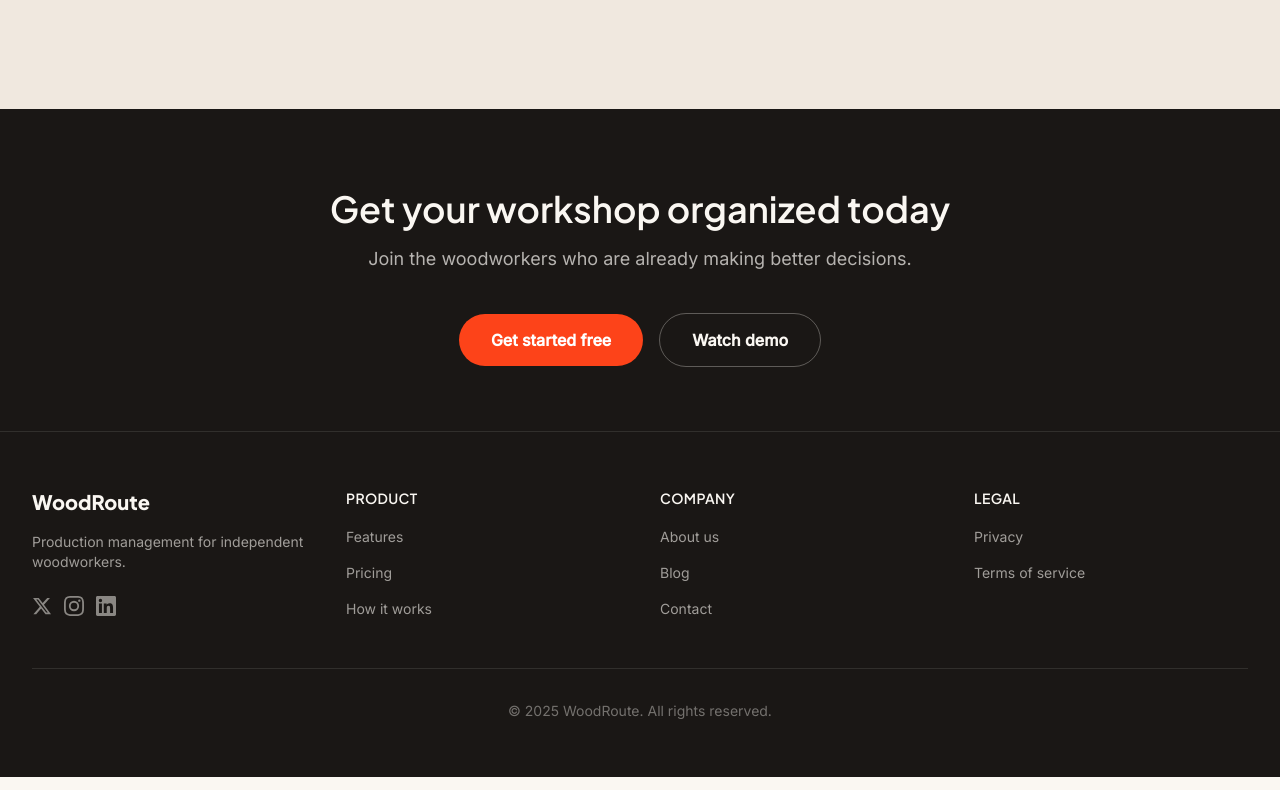
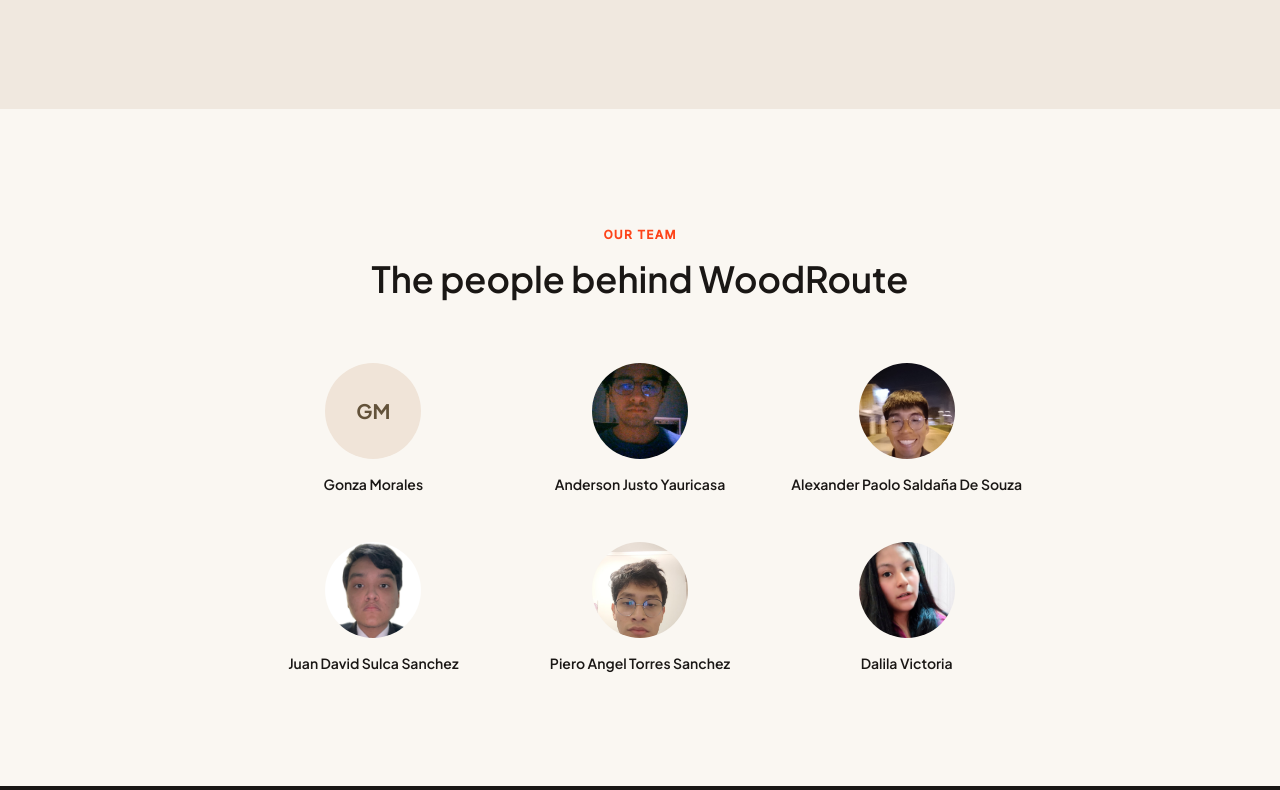
Before and after one commit to Developer-Core/landing-page-woodroute, a website built with Vite: page index.html in a window 1280 px wide. Shown: the part 6934-7724 px from the top of the page. Built offline with nearby package versions, Linux system fonts and the light colour scheme.

Commit message:
feat: add team section with member photos

```diff
--- a/i18n/en.json
+++ b/i18n/en.json
@@ -218,6 +218,10 @@
       }
     ]
   },
+  "team": {
+    "tag": "Our team",
+    "title": "The people behind WoodRoute"
+  },
   "cta_banner": {
     "title": "Get your workshop organized today",
     "subtitle": "Join the woodworkers who are already making better decisions.",
--- a/i18n/es.json
+++ b/i18n/es.json
@@ -218,6 +218,10 @@
       }
     ]
   },
+  "team": {
+    "tag": "Nuestro equipo",
+    "title": "Las personas detrás de WoodRoute"
+  },
   "cta_banner": {
     "title": "Organiza tu taller hoy",
     "subtitle": "Únete a los carpinteros que ya toman mejores decisiones.",
--- a/index.html
+++ b/index.html
@@ -530,6 +530,53 @@
           </ul>
         </div>
       </section>
+
+      <section id="team" aria-labelledby="team-title" class="py-20 sm:py-28 bg-background">
+        <div class="max-w-7xl mx-auto px-4 sm:px-6 lg:px-8">
+
+          <div class="max-w-2xl mx-auto text-center mb-16" data-animate>
+            <span class="inline-block text-xs font-semibold tracking-widest uppercase text-primary mb-4" data-i18n="team.tag"></span>
+            <h2 id="team-title" class="font-display text-3xl sm:text-4xl font-semibold text-foreground" data-i18n="team.title"></h2>
+          </div>
+
+          <ul class="grid grid-cols-2 sm:grid-cols-3 gap-x-8 gap-y-12 max-w-3xl mx-auto" data-stagger>
+
+            <li class="flex flex-col items-center text-center gap-4">
+              <div class="w-24 h-24 rounded-full bg-brand-light flex items-center justify-center flex-shrink-0" aria-hidden="true">
+                <span class="font-display text-xl font-bold text-muted-foreground select-none">GM</span>
+              </div>
+              <p class="font-display text-sm font-semibold text-foreground leading-snug">Gonza Morales</p>
+            </li>
+
+            <li class="flex flex-col items-center text-center gap-4">
+              <img src="/assets/images/anderson-justo.png" alt="Anderson Justo Yauricasa" class="w-24 h-24 rounded-full object-cover object-top flex-shrink-0" />
+              <p class="font-display text-sm font-semibold text-foreground leading-snug">Anderson Justo Yauricasa</p>
+            </li>
+
+            <li class="flex flex-col items-center text-center gap-4">
+              <img src="/assets/images/alexander-saldana.jpeg" alt="Alexander Paolo Saldaña De Souza" class="w-24 h-24 rounded-full object-cover object-top flex-shrink-0" />
+              <p class="font-display text-sm font-semibold text-foreground leading-snug">Alexander Paolo Saldaña De Souza</p>
+            </li>
+
+            <li class="flex flex-col items-center text-center gap-4">
+              <img src="/assets/images/juan-sulca.jpeg" alt="Juan David Sulca Sanchez" class="w-24 h-24 rounded-full object-cover object-top flex-shrink-0" />
+              <p class="font-display text-sm font-semibold text-foreground leading-snug">Juan David Sulca Sanchez</p>
+            </li>
+
+            <li class="flex flex-col items-center text-center gap-4">
+              <img src="/assets/images/piero-sulca.jpg" alt="Piero Angel Torres Sanchez" class="w-24 h-24 rounded-full object-cover object-top flex-shrink-0" />
+              <p class="font-display text-sm font-semibold text-foreground leading-snug">Piero Angel Torres Sanchez</p>
+            </li>
+
+            <li class="flex flex-col items-center text-center gap-4">
+              <img src="/assets/images/dalila-victoria.jpeg" alt="Dalila Victoria" class="w-24 h-24 rounded-full object-cover object-top flex-shrink-0" />
+              <p class="font-display text-sm font-semibold text-foreground leading-snug">Dalila Victoria</p>
+            </li>
+
+          </ul>
+
+        </div>
+      </section>
     </main>
 
     <footer id="footer-main" class="bg-foreground" role="contentinfo">
```
Also changed, not shown: assets/images/alexander-saldana.jpeg (added), assets/images/anderson-justo.png (added), assets/images/dalila-victoria.jpeg (added), assets/images/juan-sulca.jpeg (added), assets/images/piero-sulca.jpg (added).
